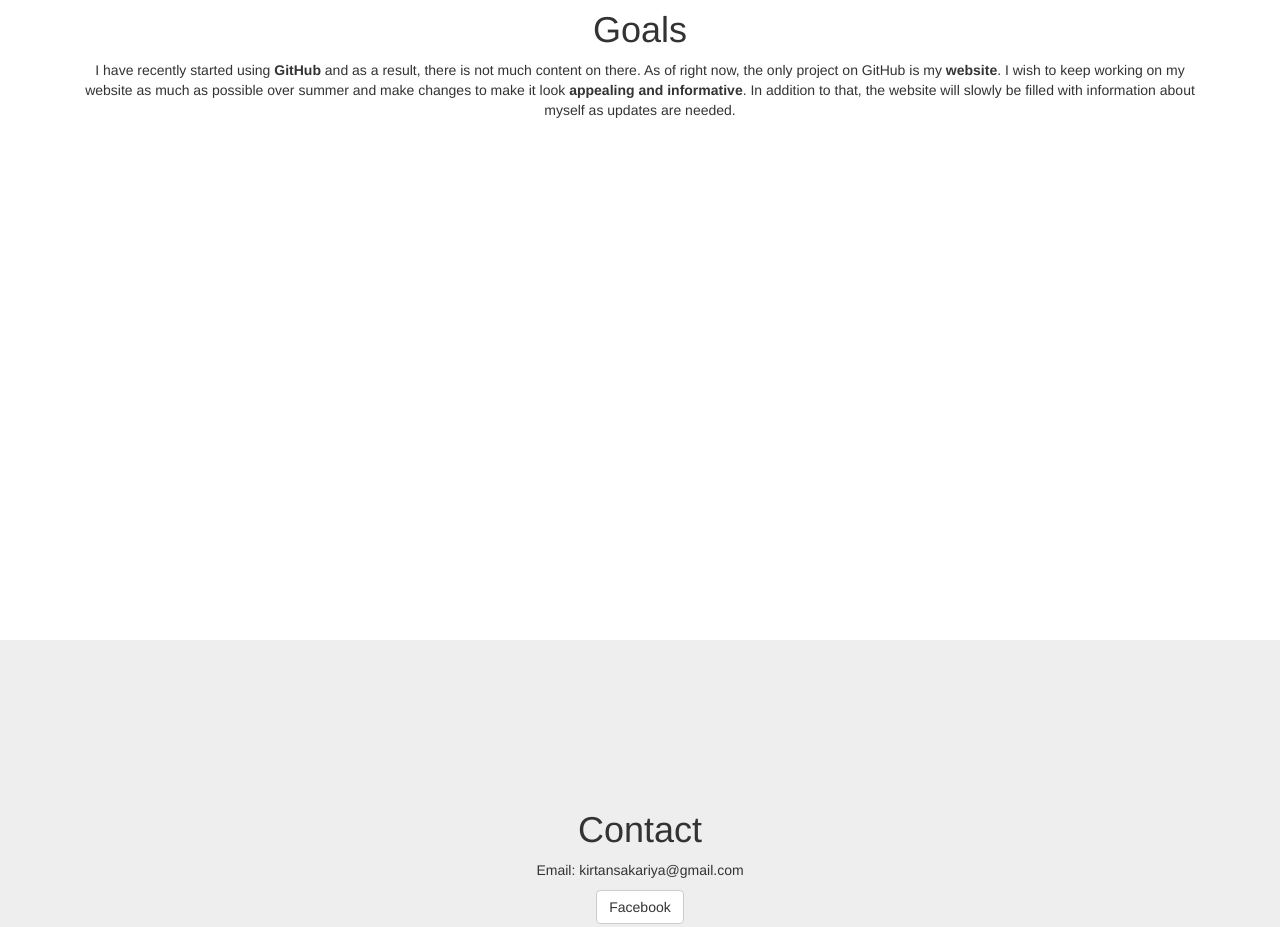
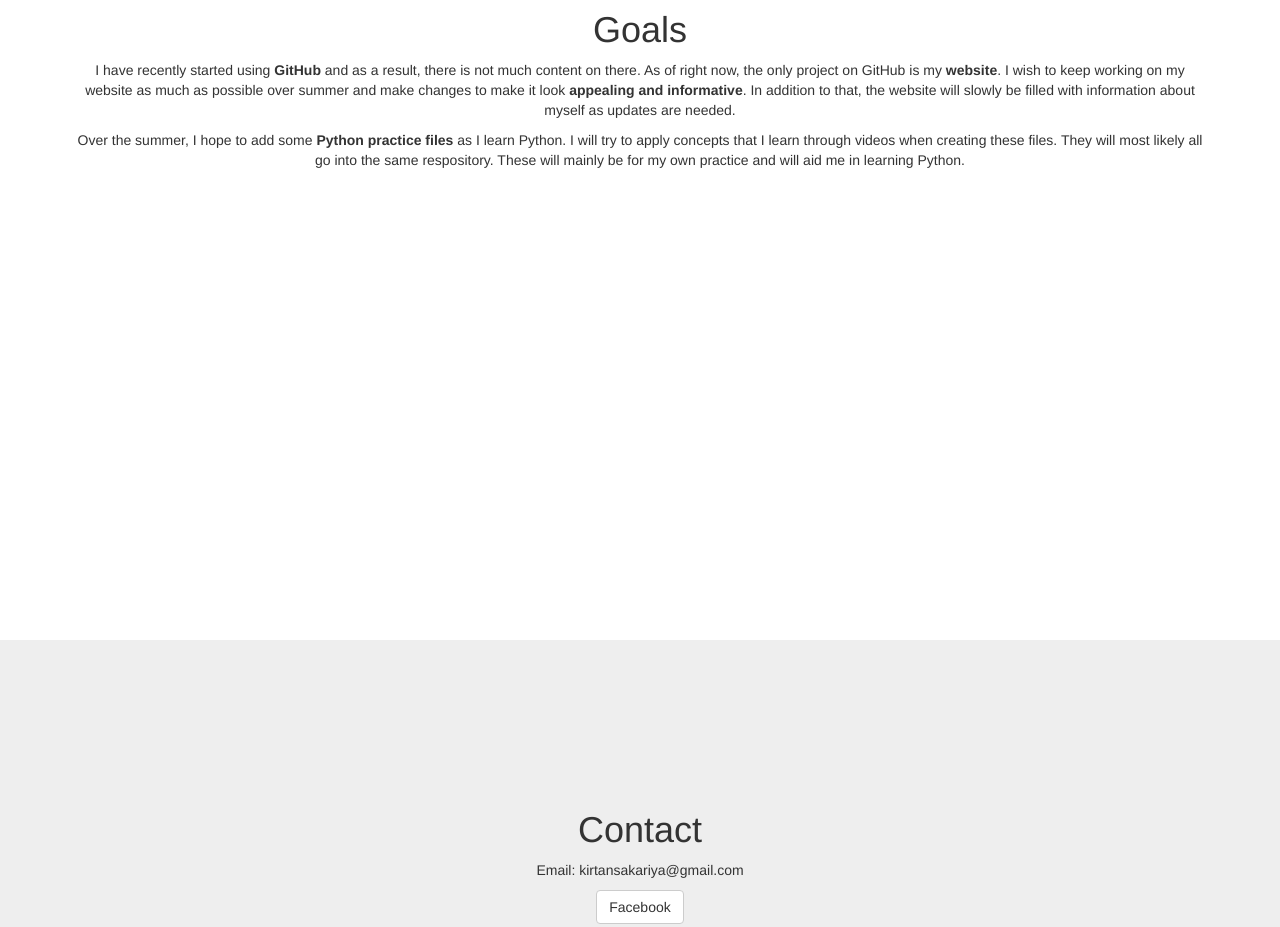
Before and after one commit to kirtansakariya/kirtansakariya.github.io, a website: page index.html in a window 1280 px wide. Shown: the part 3360-4287 px from the top of the page. Drawn offline with Linux system fonts and the light colour scheme.

Commit message:
added python files to goals section

```diff
--- a/index.html
+++ b/index.html
@@ -134,6 +134,7 @@
                 <div class="col-lg-12">
                     <h1>Goals</h1>
                     <p>I have recently started using <Strong>GitHub</Strong> and as a result, there is not much content on there. As of right now, the only project on GitHub is my <Strong>website</Strong>. I wish to keep working on my website as much as possible over summer and make changes to make it look <Strong>appealing and informative</Strong>. In addition to that, the website will slowly be filled with information about myself as updates are needed.</p>
+                    <p>Over the summer, I hope to add some <Strong>Python practice files</Strong> as I learn Python. I will try to apply concepts that I learn through videos when creating these files. They will most likely all go into the same respository. These will mainly be for my own practice and will aid me in learning Python.</p>
                 </div>
             </div>
         </div>
```
